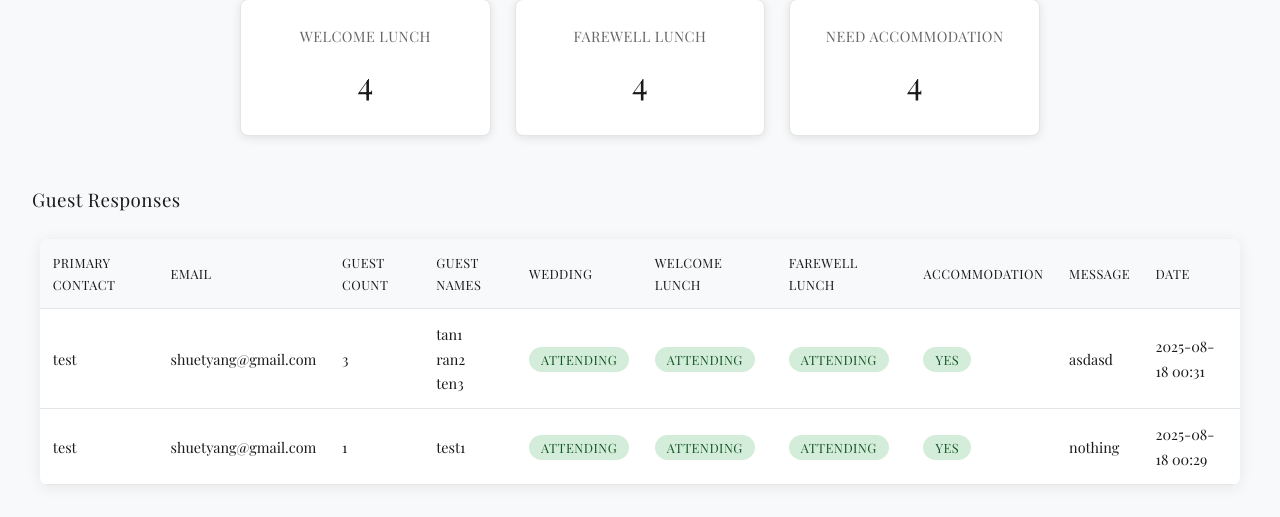
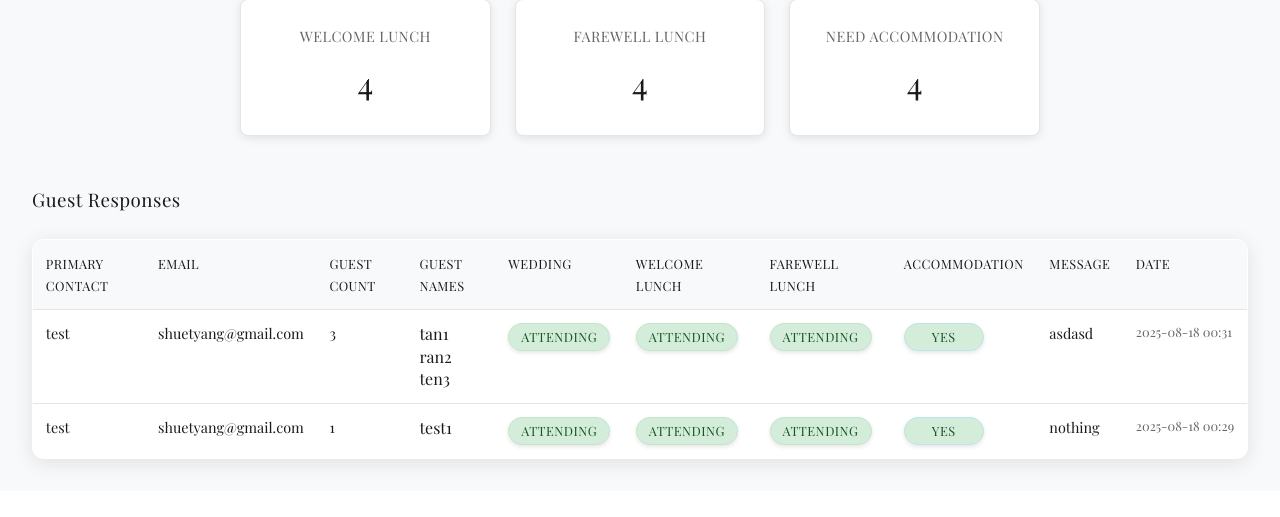
Before and after one commit to shuetyang/hedsor2026-invite, a Flask app: page /admin in a window 1280 px wide. Shown: the part 408-925 px from the top of the page. After the commit the page ends 878 px from the top, so only its background shows below. Run offline with Flask 3, Linux system fonts and the light colour scheme.

Commit message:
Improve admin table design and fix guest names autofill: enhance table styling with better visual design, status badges, hover effects, and responsive layout; fix guest names autofill to only trigger when guest count is selected

```diff
--- a/static/css/style.css
+++ b/static/css/style.css
@@ -336,46 +336,78 @@ section {
     width: 100%;
     border-collapse: collapse;
     background: #ffffff;
-    border-radius: 8px;
+    border-radius: 12px;
     overflow: hidden;
-    box-shadow: 0 2px 15px rgba(0, 0, 0, 0.08);
-    max-width: 1200px;
+    box-shadow: 0 4px 20px rgba(0, 0, 0, 0.1);
+    max-width: 1400px;
     margin: 0 auto;
+    border: 1px solid #e5e5e5;
 }
 
 .admin-table th,
 .admin-table td {
-    padding: 1rem;
+    padding: 1.2rem 1rem;
     text-align: left;
-    border-bottom: 1px solid #e5e5e5;
+    border-bottom: 1px solid #f0f0f0;
+    vertical-align: top;
+}
+
+.admin-table tbody tr {
+    transition: background-color 0.2s ease;
+}
+
+.admin-table tbody tr:hover {
+    background-color: #f8f9fa;
 }
 
 .admin-table th {
-    background: #f8f9fa;
-    color: #1a1a1a;
-    font-weight: 500;
+    background: linear-gradient(135deg, #f8f9fa 0%, #e9ecef 100%);
+    color: #1a1a1a;
+    font-weight: 600;
+    text-transform: uppercase;
+    letter-spacing: 0.8px;
+    font-size: 0.75rem;
+    border-bottom: 2px solid #dee2e6;
+    position: sticky;
+    top: 0;
+    z-index: 10;
+}
+
+.status-badge {
+    padding: 0.4rem 0.8rem;
+    border-radius: 25px;
+    font-size: 0.75rem;
+    font-weight: 600;
     text-transform: uppercase;
     letter-spacing: 0.5px;
-    font-size: 0.8rem;
-}
-
-.status-badge {
-    padding: 0.25rem 0.75rem;
-    border-radius: 20px;
-    font-size: 0.8rem;
-    font-weight: 500;
-    text-transform: uppercase;
-    letter-spacing: 0.5px;
+    display: inline-block;
+    min-width: 80px;
+    text-align: center;
+    box-shadow: 0 2px 4px rgba(0, 0, 0, 0.1);
 }
 
 .status-attending {
-    background: #d4edda;
+    background: linear-gradient(135deg, #d4edda 0%, #c3e6cb 100%);
     color: #155724;
+    border: 1px solid #c3e6cb;
 }
 
 .status-not_attending {
-    background: #f8d7da;
+    background: linear-gradient(135deg, #f8d7da 0%, #f5c6cb 100%);
     color: #721c24;
+    border: 1px solid #f5c6cb;
+}
+
+.status-yes {
+    background: linear-gradient(135deg, #d1ecf1 0%, #bee5eb 100%);
+    color: #0c5460;
+    border: 1px solid #bee5eb;
+}
+
+.status-no {
+    background: linear-gradient(135deg, #f8d7da 0%, #f5c6cb 100%);
+    color: #721c24;
+    border: 1px solid #f5c6cb;
 }
 
 .no-responses {
@@ -383,6 +415,39 @@ section {
     color: #666;
     font-style: italic;
     padding: 3rem;
+    background: #f8f9fa;
+    border-radius: 8px;
+    border: 1px dashed #dee2e6;
+}
+
+/* Admin table responsive improvements */
+.table-responsive {
+    overflow-x: auto;
+    border-radius: 12px;
+    box-shadow: 0 4px 20px rgba(0, 0, 0, 0.1);
+}
+
+.admin-table td {
+    font-size: 0.9rem;
+    line-height: 1.4;
+}
+
+.admin-table td:nth-child(4) { /* Guest Names column */
+    max-width: 200px;
+    word-wrap: break-word;
+    font-size: 1rem;
+    font-weight: 500;
+}
+
+.admin-table td:nth-child(9) { /* Message column */
+    max-width: 250px;
+    word-wrap: break-word;
+}
+
+.admin-table td:nth-child(10) { /* Date column */
+    font-size: 0.8rem;
+    color: #666;
+    white-space: nowrap;
 }
 
 
```
Also changed, not shown: static/js/script.js (+5 -2 lines).
